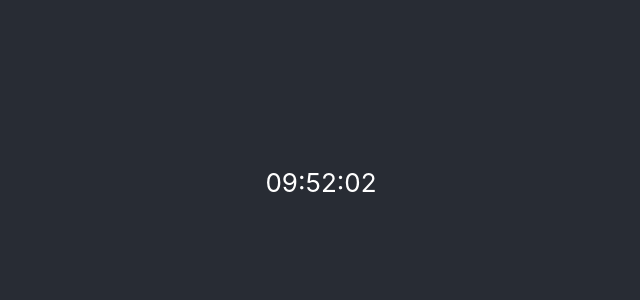
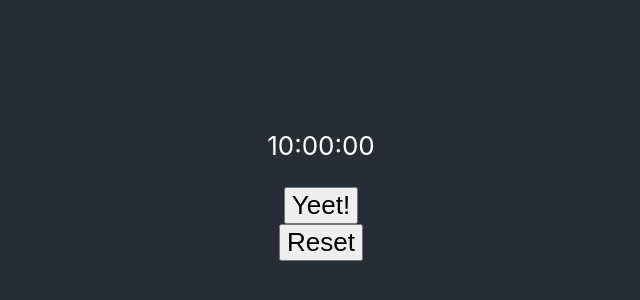
Before and after one commit to javorszky/vite-react-countdown, a React (Vite) app: page / in a window 1280 px wide. Shown: the part 218-518 px from the top of the page, without its empty margins (319-959 px from the left). Built offline with nearby package versions, Linux system fonts and the light colour scheme.

Commit message:
Step 1 of a working thing

```diff
--- a/src/App.jsx
+++ b/src/App.jsx
@@ -1,60 +1,23 @@
-import { useState, useRef, useEffect } from 'react'
+import { useState, useRef } from 'react'
 
 import moment from 'moment';
 import './App.css'
 
+import NoCount from './NoCount';
+import Count from './Count';
+
 
 function App() {
+  const minutes = 10;
+  const [counting, setCounting] = useState(false)
 
-  const tenMinutesFromNow = moment().add(10, 'm')
-
-  const useAnimationFrame = (callback) => {
-    // Use useRef for mutable variables that we want to persist
-    // without triggering a re-render on their change
-    const requestRef = useRef();
-    const previousTimeRef = useRef();
-
-    const animate = time => {
-      if (previousTimeRef.current != undefined) {
-        const deltaTime = time - previousTimeRef.current;
-        callback(deltaTime)
-      }
-      previousTimeRef.current = time;
-      requestRef.current = requestAnimationFrame(animate);
-    }
-
-    useEffect(() => {
-      requestRef.current = requestAnimationFrame(animate);
-      return () => cancelAnimationFrame(requestRef.current);
-    }, []); // Make sure the effect runs only once
-  }
-
-  const Counter = () => {
-
-
-    const [countdown, setCountdown] = useState("10:00:00")
-
-    useAnimationFrame(() => {
-
-      const remaining = moment.duration(tenMinutesFromNow.diff(moment()))
-
-      console.log(moment.utc(
-        remaining.asMilliseconds()
-        ).format("mm:ss:SS"))
-
-      setCountdown(moment.utc(
-          remaining.asMilliseconds()
-          ).format("mm:ss:SS")
-          )
-    })
-
-    return <div>{countdown}</div>
-  }
 
   return (
     <div className="App">
       <header className="App-header">
-        <Counter />
+        {counting ? <Count initial={minutes} /> : <NoCount initial={String(minutes).padStart(2, 0) + ":00:00"} />}
+        <button onClick={() => { setCounting(true) }}>Yeet!</button>
+        <button onClick={() => { setCounting(false) }}>Reset</button>
       </header>
     </div>
   )
--- /dev/null
+++ b/src/Count.jsx
@@ -0,0 +1,47 @@
+import { useState, useRef, useEffect } from 'react'
+import moment from 'moment';
+
+function Count(props) {
+  const tenMinutesFromNow = moment().add(props.initial, 'm')
+
+  const useAnimationFrame = (callback) => {
+    // Use useRef for mutable variables that we want to persist
+    // without triggering a re-render on their change
+    const requestRef = useRef();
+    const previousTimeRef = useRef();
+
+    const animate = time => {
+      if (previousTimeRef.current != undefined) {
+        const deltaTime = time - previousTimeRef.current;
+        callback(deltaTime)
+      }
+      previousTimeRef.current = time;
+      requestRef.current = requestAnimationFrame(animate);
+    }
+
+    useEffect(() => {
+      requestRef.current = requestAnimationFrame(animate);
+      return () => cancelAnimationFrame(requestRef.current);
+    }, []); // Make sure the effect runs only once
+  }
+
+  const Counter = () => {
+    const [countdown, setCountdown] = useState("10:00:00")
+
+    useAnimationFrame(() => {
+      const remaining = moment.duration(tenMinutesFromNow.diff(moment()))
+      setCountdown(moment.utc(
+        remaining.asMilliseconds()
+      ).format("mm:ss:SS")
+      )
+    })
+
+    return <p className="final-countdown">{countdown}</p>
+  }
+
+  return (
+    <Counter />
+  )
+}
+
+export default Count
--- /dev/null
+++ b/src/NoCount.jsx
@@ -0,0 +1,9 @@
+function NoCount(props) {
+    return (
+        <>
+            <p className="final-countdown">{props.initial}</p>
+        </>
+    )
+}
+
+export default NoCount
```
Also changed, not shown: 2 other files (tests, documents, lock files or other folders).
